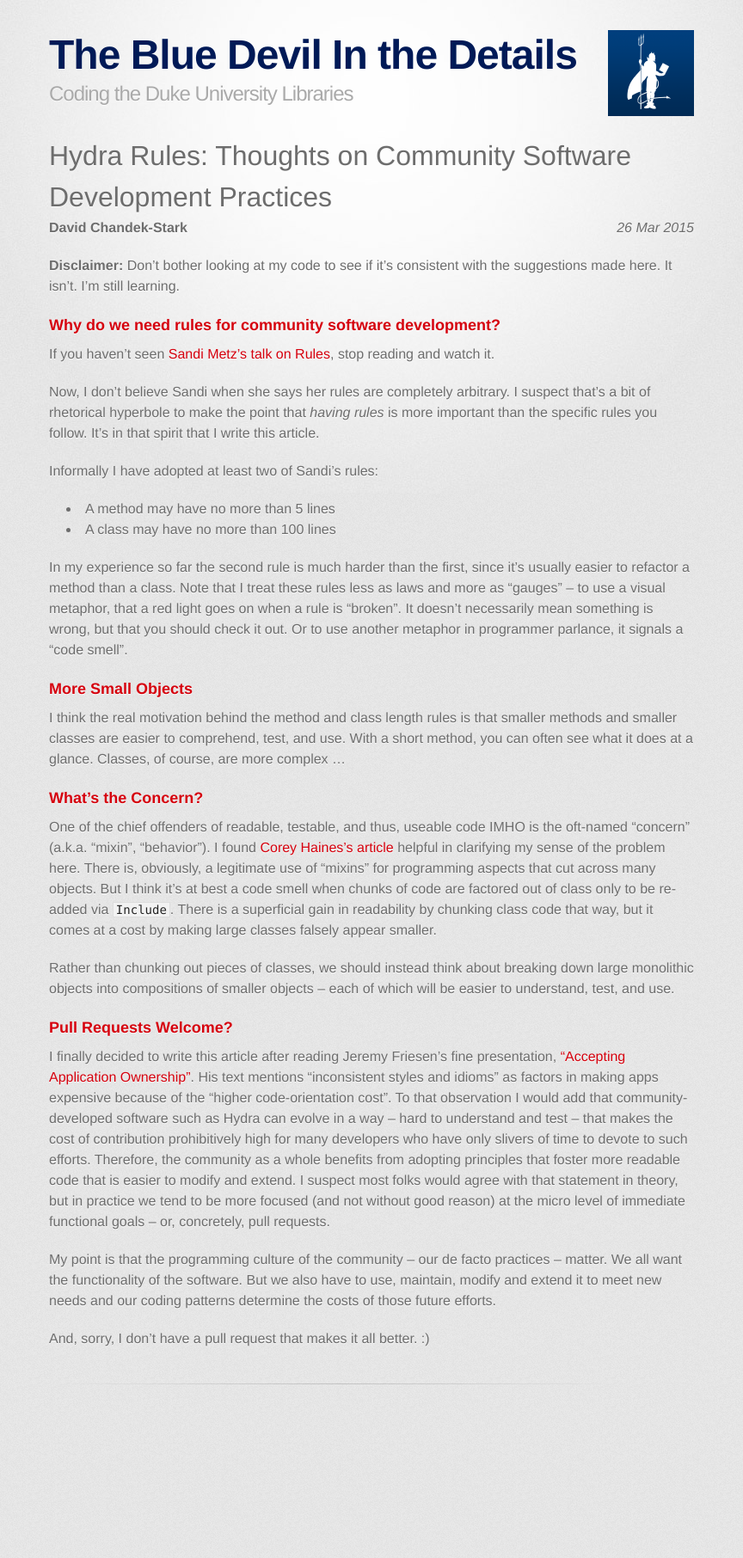
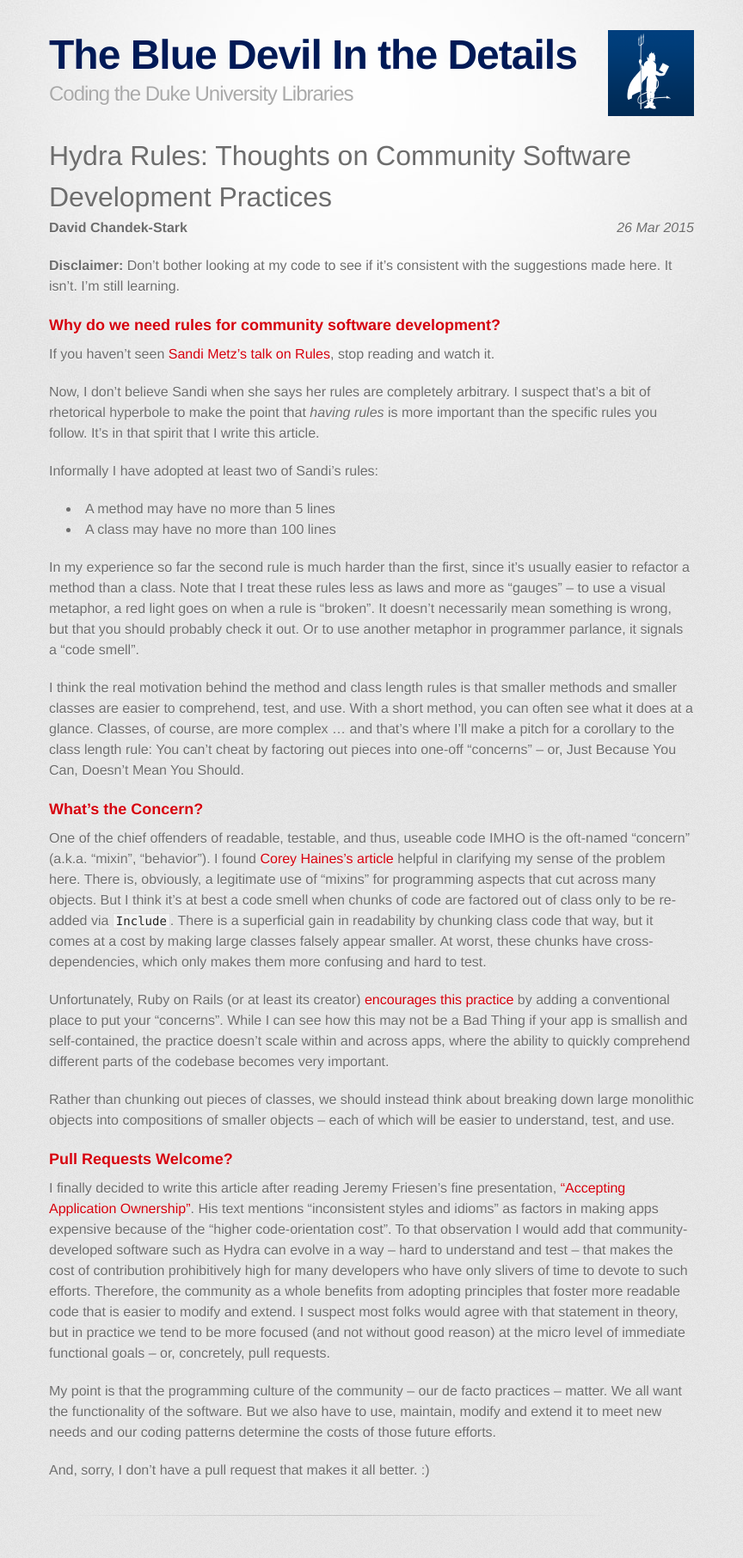
Before and after one commit to duke-libraries/duke-libraries.github.io, a Jekyll site: the page built from _posts/2015-03-26-hydra-rules.md, in a window 1280 px wide. Shown: the whole page at 86% size, without its empty margins (208-1072 px from the left). Built offline with Jekyll 4.4.1, drawn with Linux system fonts in a browser that asks for light colours; some web fonts are replaced; comment, search, counter and statistics services are not loaded; before the commit the page ends 1659 px from its top, so only the background shows below that.

Commit message:
Update 2015-03-26-hydra-rules.md

```diff
--- a/_posts/2015-03-26-hydra-rules.md
+++ b/_posts/2015-03-26-hydra-rules.md
@@ -17,15 +17,15 @@
 - A method may have no more than 5 lines
 - A class may have no more than 100 lines
 
-In my experience so far the second rule is much harder than the first, since it's usually easier to refactor a method than a class.  Note that I treat these rules less as laws and more as "gauges" -- to use a visual metaphor, that a red light goes on when a rule is "broken".  It doesn't necessarily mean something is wrong, but that you should check it out.  Or to use another metaphor in programmer parlance, it signals a "code smell".
+In my experience so far the second rule is much harder than the first, since it's usually easier to refactor a method than a class.  Note that I treat these rules less as laws and more as "gauges" -- to use a visual metaphor, a red light goes on when a rule is "broken".  It doesn't necessarily mean something is wrong, but that you should probably check it out.  Or to use another metaphor in programmer parlance, it signals a "code smell".
 
-### More Small Objects
-
-I think the real motivation behind the method and class length rules is that smaller methods and smaller classes are easier to comprehend, test, and use.  With a short method, you can often see what it does at a glance.  Classes, of course, are more complex ...
+I think the real motivation behind the method and class length rules is that smaller methods and smaller classes are easier to comprehend, test, and use.  With a short method, you can often see what it does at a glance.  Classes, of course, are more complex ... and that's where I'll make a pitch for a corollary to the class length rule: You can't cheat by factoring out pieces into one-off "concerns" -- or, Just Because You Can, Doesn't Mean You Should.
 
 ### What's the Concern?
 
-One of the chief offenders of readable, testable, and thus, useable code IMHO is the oft-named "concern" (a.k.a. "mixin", "behavior").  I found [Corey Haines's article](http://blog.coreyhaines.com/2012/12/why-i-dont-use-activesupportconcern.html) helpful in clarifying my sense of the problem here.  There is, obviously, a legitimate use of "mixins" for programming aspects that cut across many objects.  But I think it's at best a code smell when chunks of code are factored out of class only to be re-added via `Include`.  There is a superficial gain in readability by chunking class code that way, but it comes at a cost by making large classes falsely appear smaller.
+One of the chief offenders of readable, testable, and thus, useable code IMHO is the oft-named "concern" (a.k.a. "mixin", "behavior").  I found [Corey Haines's article](http://blog.coreyhaines.com/2012/12/why-i-dont-use-activesupportconcern.html) helpful in clarifying my sense of the problem here.  There is, obviously, a legitimate use of "mixins" for programming aspects that cut across many objects.  But I think it's at best a code smell when chunks of code are factored out of class only to be re-added via `Include`.  There is a superficial gain in readability by chunking class code that way, but it comes at a cost by making large classes falsely appear smaller.  At worst, these chunks have cross-dependencies, which only makes them more confusing and hard to test.
+
+Unfortunately, Ruby on Rails (or at least its creator) [encourages this practice](https://signalvnoise.com/posts/3372-put-chubby-models-on-a-diet-with-concerns) by adding a conventional place to put your "concerns".  While I can see how this may not be a Bad Thing if your app is smallish and self-contained, the practice doesn't scale within and across apps, where the ability to quickly comprehend different parts of the codebase becomes very important.
 
 Rather than chunking out pieces of classes, we should instead think about breaking down large monolithic objects into compositions of smaller objects -- each of which will be easier to understand, test, and use.
 
```
